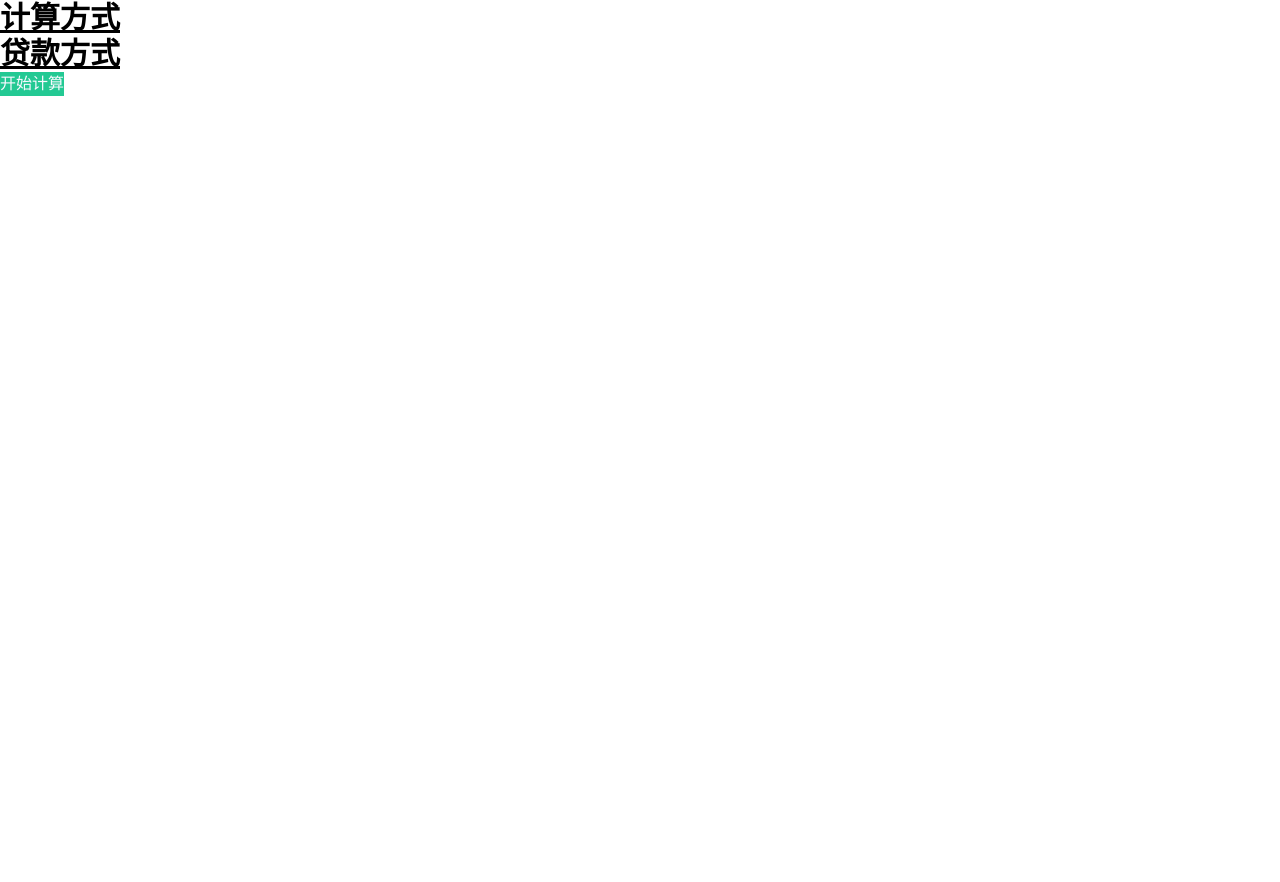
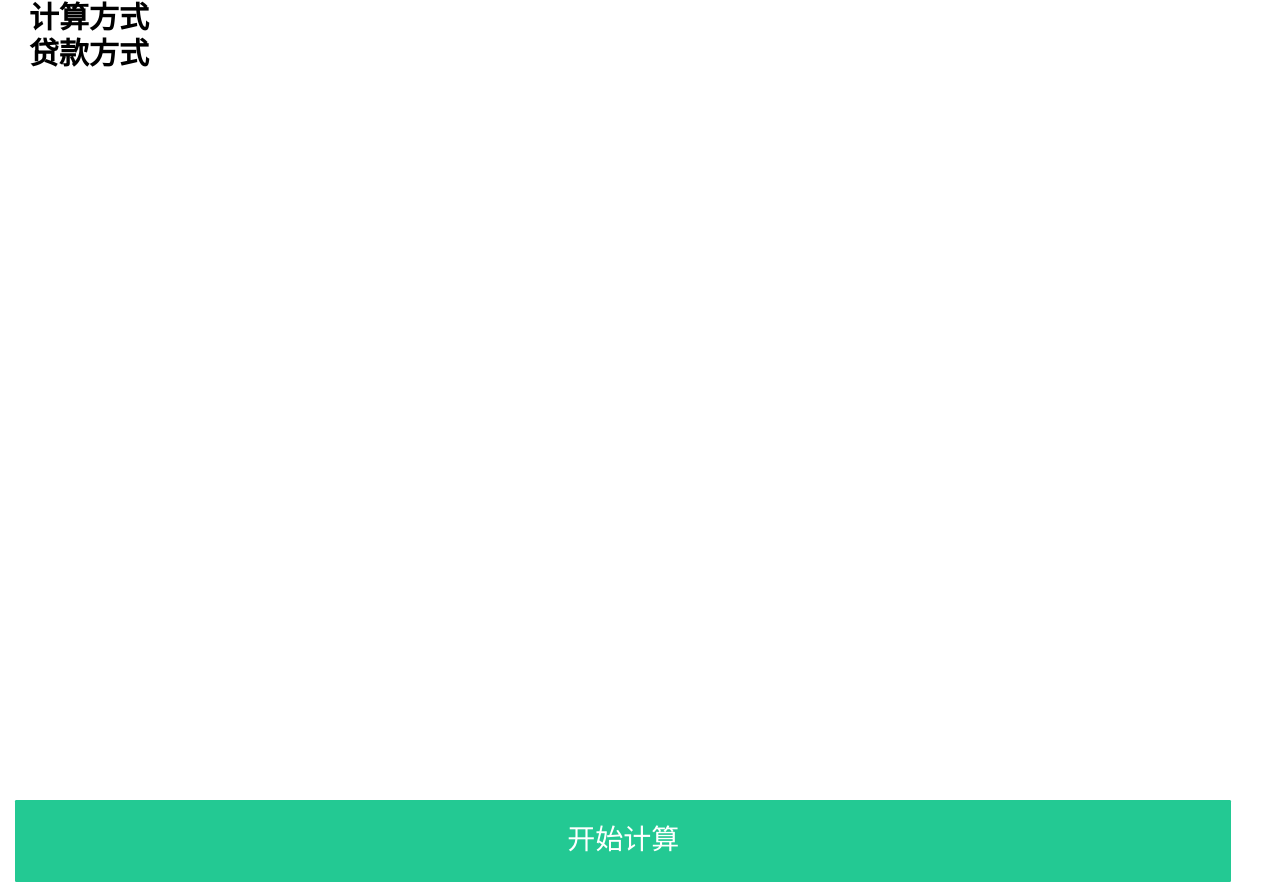
Before and after one commit to Greendayy/Mortgage-Calculator, a Next.js app: page / in a window 1280 px wide. Before the commit the page ends 800 px from the top, so only its background shows below. Built offline with nearby package versions, Linux system fonts and the light colour scheme.

Commit message:
add button

```diff
--- a/pages/index.tsx
+++ b/pages/index.tsx
@@ -15,14 +15,15 @@ export default function Home() {
       </Head>
       <main className={styles.main}>
         <div className={styles.description}>
-          <h1 className="text-3xl font-bold underline">计算方式</h1>
+          <h1 className="text-3xl font-bold">计算方式</h1>
         </div>
 
         <div className={styles.description}>
-          <h1 className="text-3xl font-bold underline">贷款方式</h1>
+          <h1 className="text-3xl font-bold">贷款方式</h1>
         </div>
       </main>
-      <button className="bg-blue text-white block ">开始计算</button>
+
+      <button className={styles.calcButton}>开始计算</button>
     </>
   );
 }
--- a/styles/Home.module.css
+++ b/styles/Home.module.css
@@ -1,4 +1,23 @@
-.calcBotton{
+.main{
+  height: 100vh;
+  width: 100%;
+  padding-bottom: 145.6px;
+  padding-left: 29.1199px;
+  padding-right: 29.1199px;
+  padding-top: 0px;
+}
+.calcButton{
   display: block;
   background-color: #23c993;
+  font-size: 28px;
+  color:white;
+  width: 95%;
+  position:absolute;
+  height: 81.5938px;
+  border-radius: 0.08533rem;
+  text-align: center;
+  margin-bottom: 13.0559px;
+  margin-left: 15.2969px;
+  margin-right: 15.2969px;
+  margin-top: 13.0559;
 }
--- a/styles/globals.css
+++ b/styles/globals.css
@@ -2,6 +2,11 @@
 @tailwind components;
 @tailwind utilities;
 
-botton{
-  background-color: #23c993;
+body{
+  box-sizing: border-box;
+  margin: 0px;
+  line-height: 1.6;
+  font-family: -apple-system-font,Helvetica Neue,sans-serif;
+  font-size: 40px;
+
 }
--- a/tailwind.config.js
+++ b/tailwind.config.js
@@ -27,13 +27,8 @@ module.exports = {
       serif: ["Merriweather", "serif"],
     },
     extend: {
-      spacing: {
-        "8xl": "96rem",
-        "9xl": "128rem",
-      },
-      borderRadius: {
-        "4xl": "2rem",
-      },
+      spacing: {},
+      borderRadius: {},
     },
   },
 };
```
